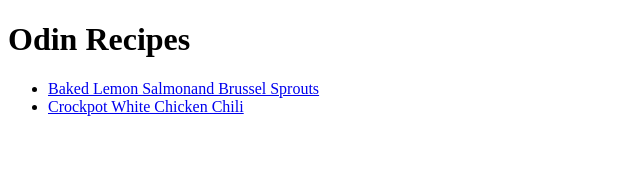
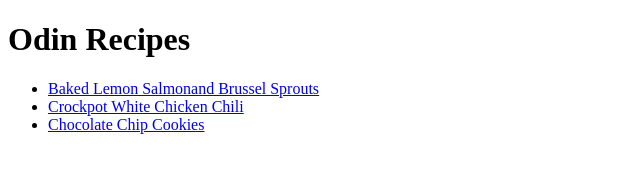
Before and after one commit to Che-Mei/odin-recipes, a plain HTML site: page index.html in a window 1280 px wide. Shown: the whole page, without its empty margins (0-640 px from the left). Drawn offline with Linux system fonts and the light colour scheme.

Commit message:
Added cookies hyperlink to list of recipes on index page.

```diff
--- a/index.html
+++ b/index.html
@@ -10,6 +10,7 @@
     <ul>
         <li><a href="recipes/lemon-salmon.html">Baked Lemon Salmonand Brussel Sprouts</a></li>
         <li><a href="recipes/white-chicken-chili.html">Crockpot White Chicken Chili</a></li>
+        <li><a href="recipes/chocolate-chip-cookies.html">Chocolate Chip Cookies</a></li>
     </ul>
 
 </body>
```
